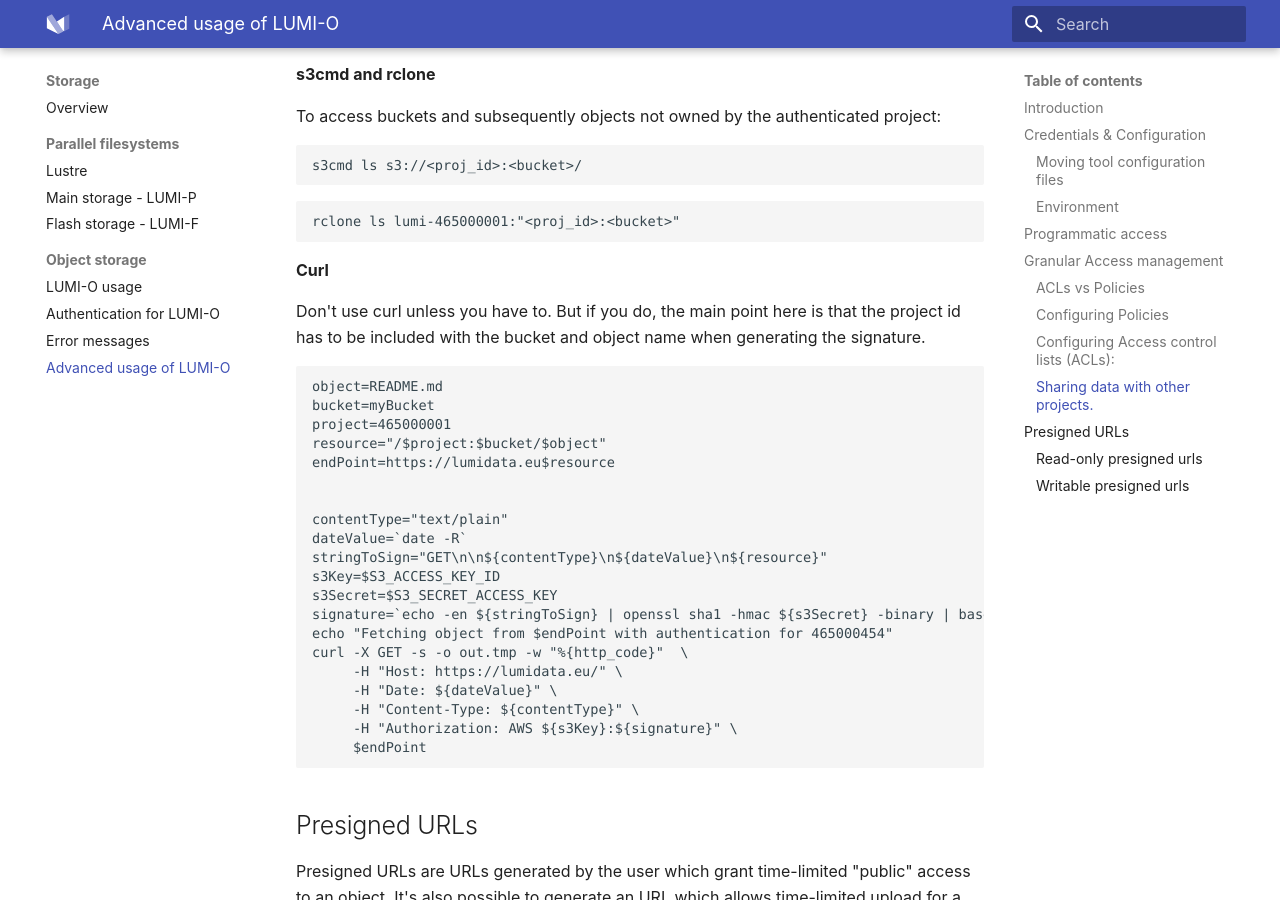
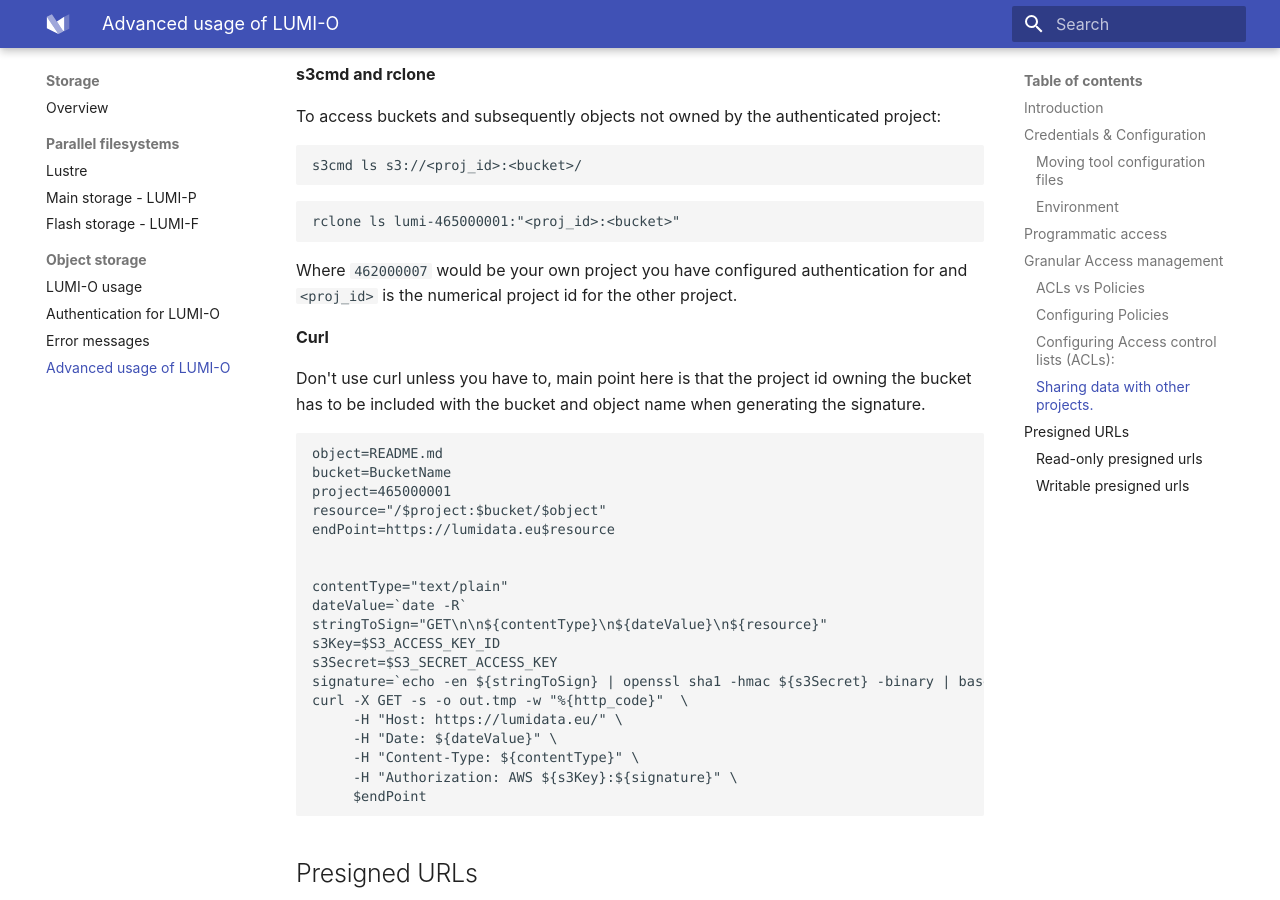
Before and after one commit to Lumi-supercomputer/lumi-userguide, an MkDocs documentation site: the page built from docs/storage/lumio/advanced.md, in a window 1280 px wide and 900 px high, scrolled down 8641 px. Built offline with MkDocs 1.6.1 and Material for MkDocs 9.7.7, drawn with Linux system fonts in a browser that asks for light colours.

Commit message:
Fix merge

````diff
--- a/docs/storage/lumio/advanced.md
+++ b/docs/storage/lumio/advanced.md
@@ -404,16 +404,19 @@
 ```
 rclone ls lumi-465000001:"<proj_id>:<bucket>"
 ```
+Where `462000007` would be your own project you have configured authentication for
+and `<proj_id>` is the numerical project id for the other project.
+
 
 **Curl**
 
-Don't use curl unless you have to. But if you do, the main
-point here is that the project id has to be included
+Don't use curl unless you have to, main
+point here is that the project id owning the bucket has to be included
 with the bucket and object name when generating the signature.
 
 ```
 object=README.md
-bucket=myBucket
+bucket=BucketName
 project=465000001
 resource="/$project:$bucket/$object"
 endPoint=https://lumidata.eu$resource
@@ -425,7 +428,6 @@
 s3Key=$S3_ACCESS_KEY_ID
 s3Secret=$S3_SECRET_ACCESS_KEY
 signature=`echo -en ${stringToSign} | openssl sha1 -hmac ${s3Secret} -binary | base64`
-echo "Fetching object from $endPoint with authentication for 465000454"
 curl -X GET -s -o out.tmp -w "%{http_code}"  \
      -H "Host: https://lumidata.eu/" \
      -H "Date: ${dateValue}" \
````
